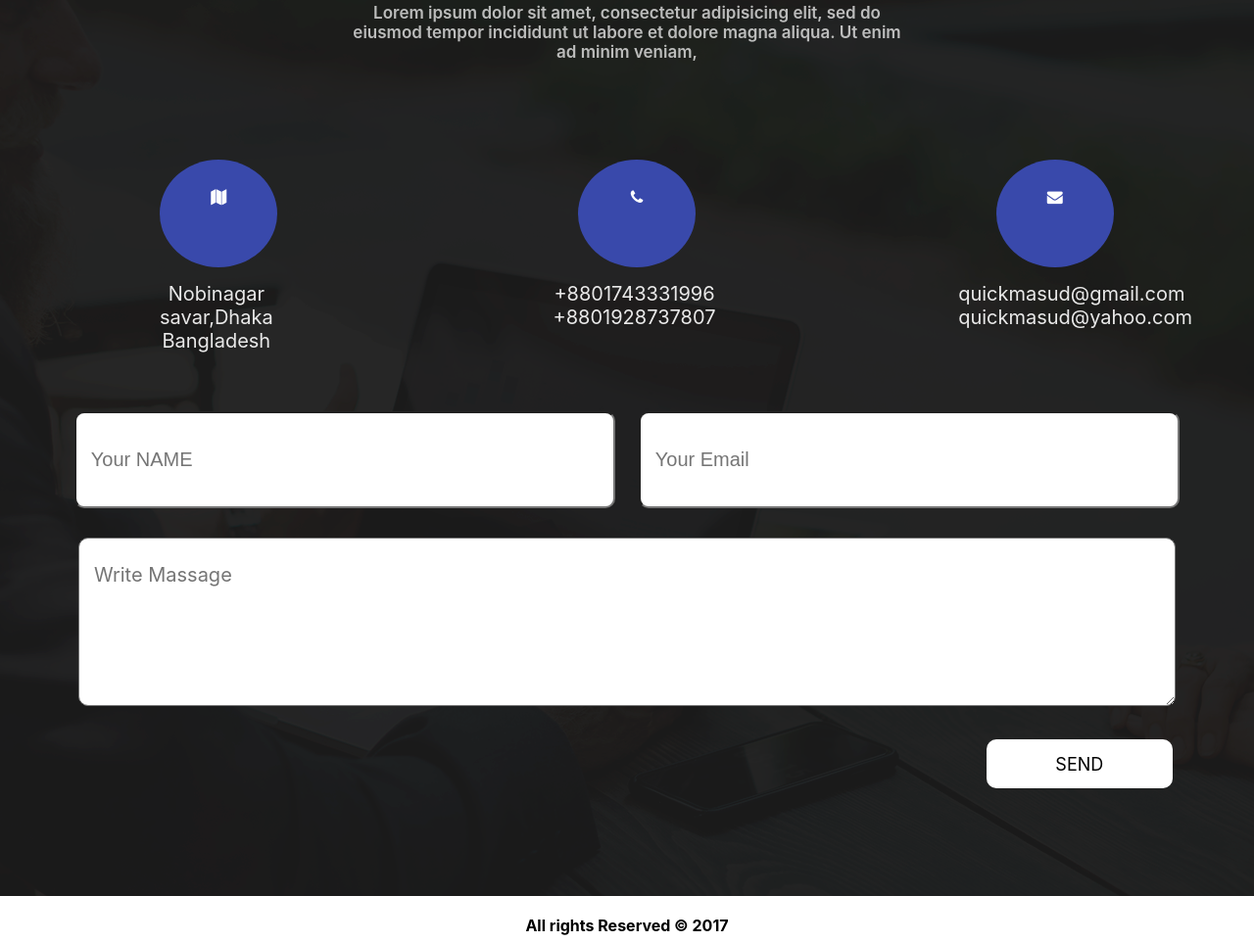
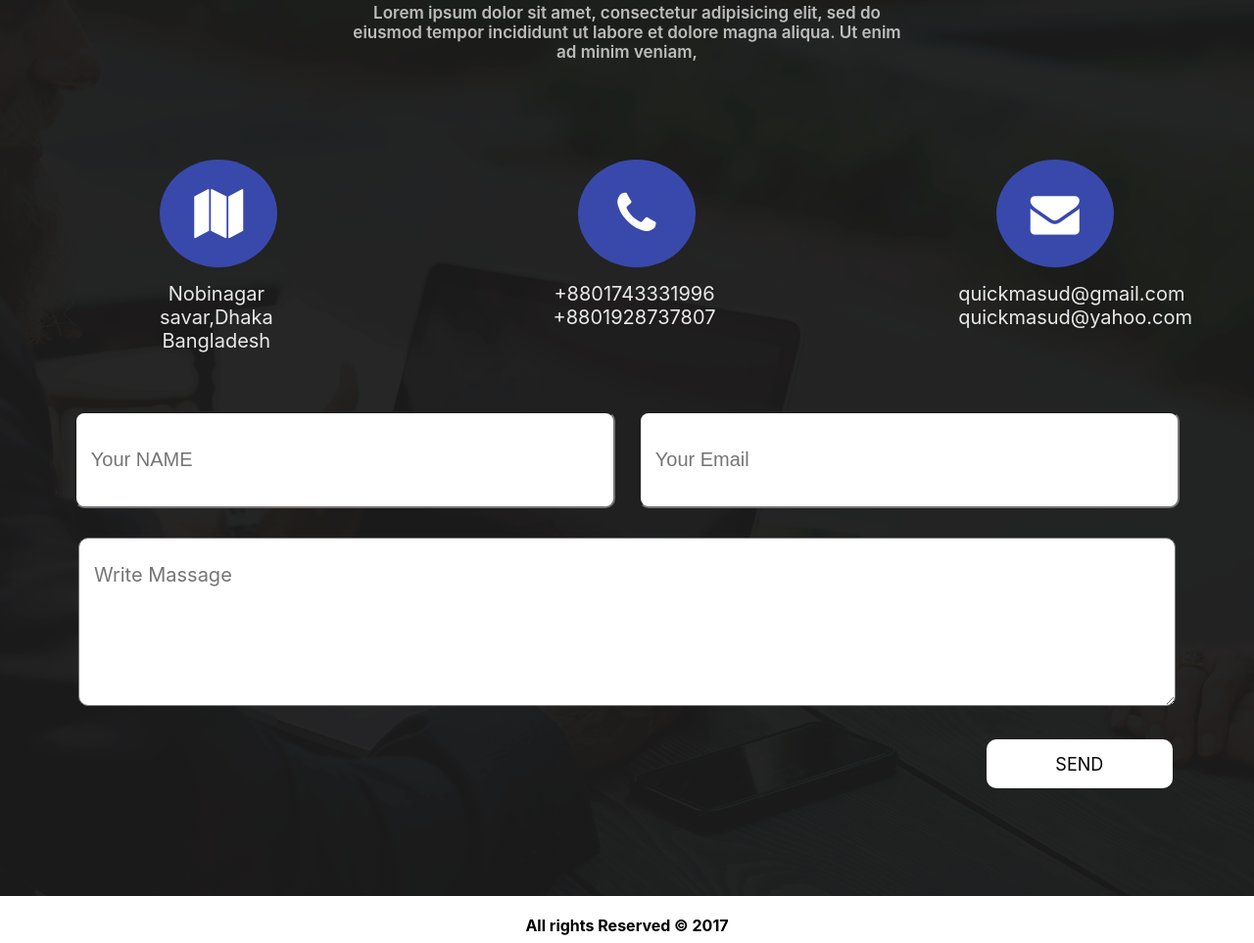
Before and after one commit to 1Kingisback1/landingpagewithadaptation, a plain HTML site: page index.html in a window 1280 px wide. Shown: the part 7643-8606 px from the top of the page at 98% size. Drawn offline with Linux system fonts and the light colour scheme.

Commit message:
Update style.css

```diff
--- a/css/style.css
+++ b/css/style.css
@@ -1785,8 +1785,11 @@ color: #00897b;
     border-radius: 50%;
 
     color: #fff;
+    text-align: center;
+}
+
+.fa-map::before {
     font-size: 50px;
-    text-align: center;
 }
 
 .fa-phone {
@@ -1798,8 +1801,11 @@ color: #00897b;
     border-radius: 50%;
 
     color: #fff;
+    text-align: center;
+}
+
+.fa-phone::before {
     font-size: 50px;
-    text-align: center;
 }
 
 .fa-envelope {
@@ -1811,8 +1817,10 @@ color: #00897b;
     border-radius: 50%;
 
     color: #fff;
+    text-align: center;
+}
+.fa-envelope::before {
     font-size: 50px;
-    text-align: center;
 }
 
 .contact_item p {
```
